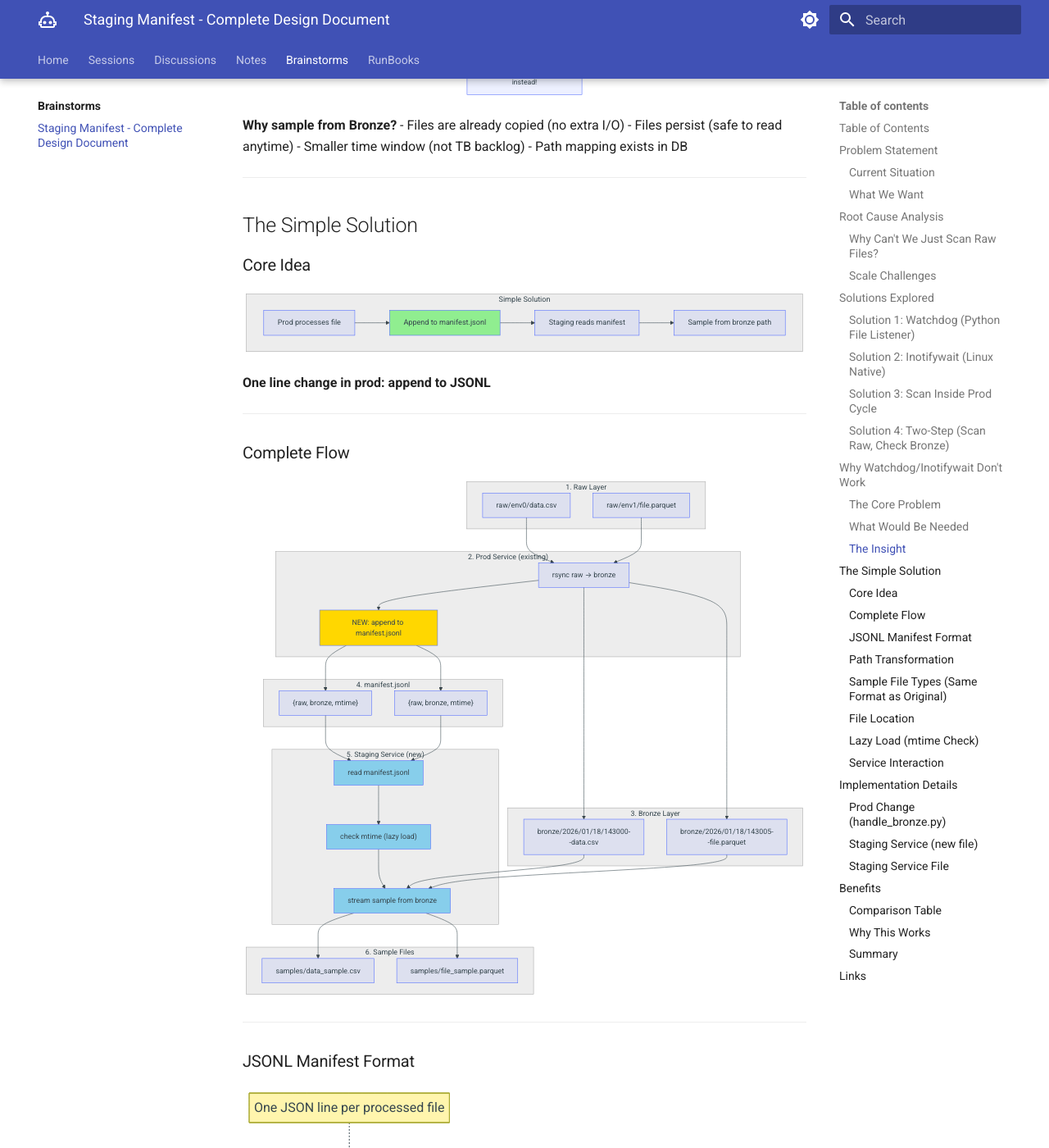
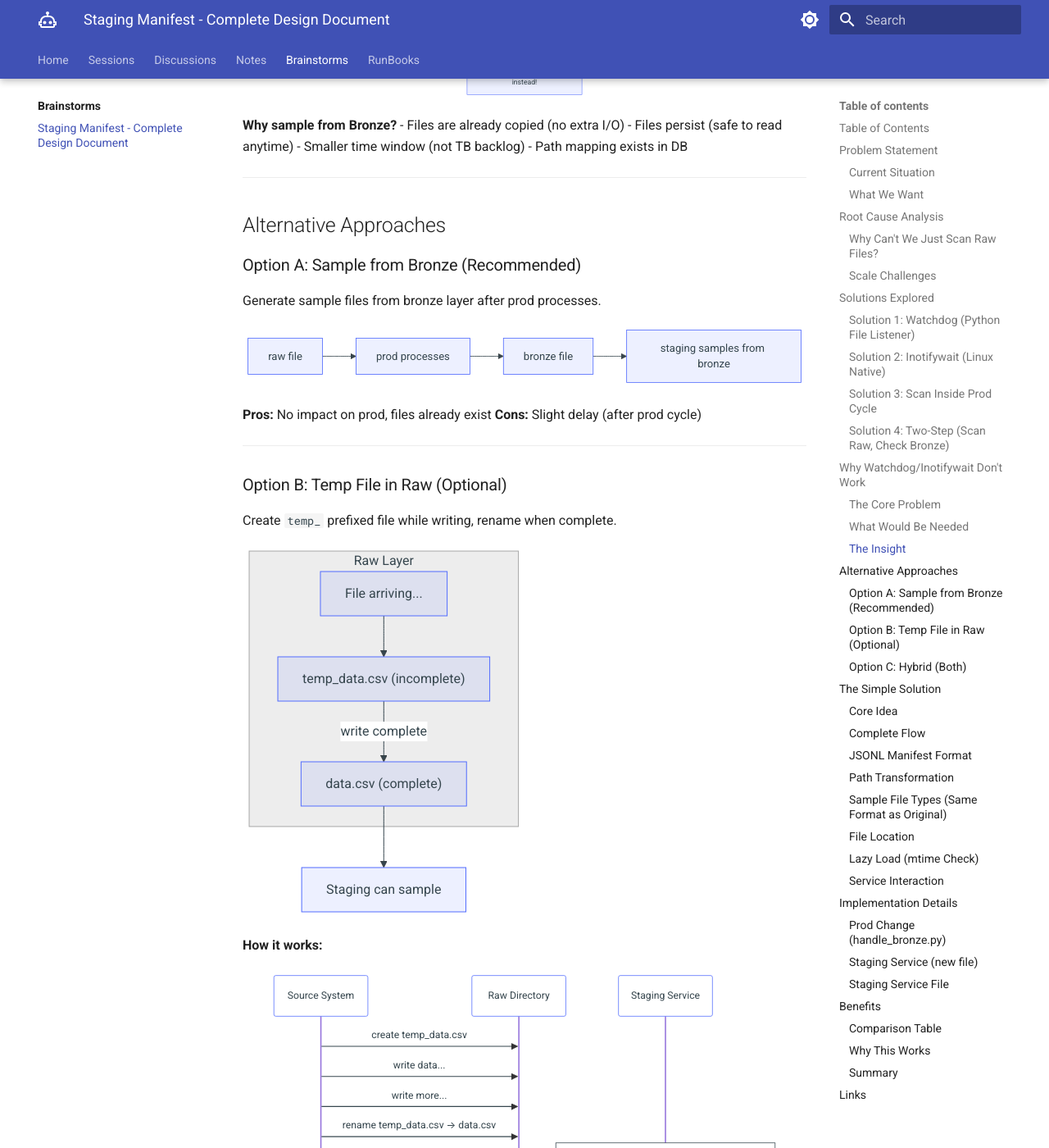
Before and after one commit to ThanuMahee12/AgentContext, an MkDocs documentation site: the page built from docs/brainstorms/staging-manifest.md, in a window 1280 px wide and 1400 px high, scrolled down 6099 px. Shown: the whole window at 82% size. Built offline with MkDocs 1.6.1 and Material for MkDocs 9.7.7, drawn with Linux system fonts in a browser that asks for light colours; some of the changed text lies outside the part shown.

Commit message:
docs: add temp_ prefix approach for raw file staging

````diff
--- a/docs/brainstorms/staging-manifest.md
+++ b/docs/brainstorms/staging-manifest.md
@@ -280,6 +280,85 @@ flowchart TB
 - Files persist (safe to read anytime)
 - Smaller time window (not TB backlog)
 - Path mapping exists in DB
+
+---
+
+## Alternative Approaches
+
+### Option A: Sample from Bronze (Recommended)
+
+Generate sample files from bronze layer after prod processes.
+
+```mermaid
+flowchart LR
+    A["raw file"] --> B["prod processes"]
+    B --> C["bronze file"]
+    C --> D["staging samples from bronze"]
+```
+
+**Pros:** No impact on prod, files already exist
+**Cons:** Slight delay (after prod cycle)
+
+---
+
+### Option B: Temp File in Raw (Optional)
+
+Create `temp_` prefixed file while writing, rename when complete.
+
+```mermaid
+flowchart TB
+    subgraph RAW["Raw Layer"]
+        A["File arriving..."]
+        B["temp_data.csv (incomplete)"]
+        C["data.csv (complete)"]
+    end
+
+    A --> B
+    B -->|"write complete"| C
+    C --> D["Staging can sample"]
+```
+
+**How it works:**
+
+```mermaid
+sequenceDiagram
+    participant S as Source System
+    participant R as Raw Directory
+    participant ST as Staging Service
+
+    S->>R: create temp_data.csv
+    S->>R: write data...
+    S->>R: write more...
+    S->>R: rename temp_data.csv → data.csv
+
+    Note over ST: Staging only reads files WITHOUT temp_ prefix
+
+    ST->>R: scan for non-temp files
+    ST->>ST: sample from complete files
+```
+
+**Rules:**
+- Files with `temp_` prefix = incomplete, skip
+- Files without `temp_` prefix = complete, safe to sample
+
+**Pros:** Can sample from raw before bronze
+**Cons:** Requires source system to follow temp_ convention
+
+---
+
+### Option C: Hybrid (Both)
+
+```mermaid
+flowchart TB
+    subgraph OPTION["Choose based on need"]
+        A["Need early sample?"]
+        B["Sample from raw (after temp_ rename)"]
+        C["Sample from bronze (after prod)"]
+    end
+
+    A -->|Yes| B
+    A -->|No| C
+```
 
 ---
 
````
